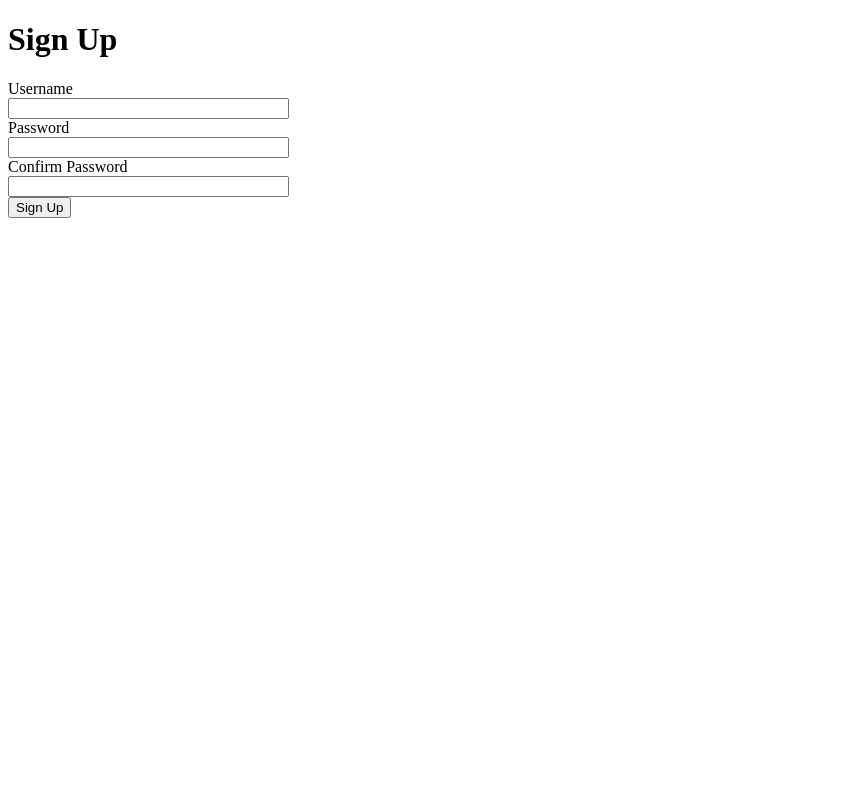
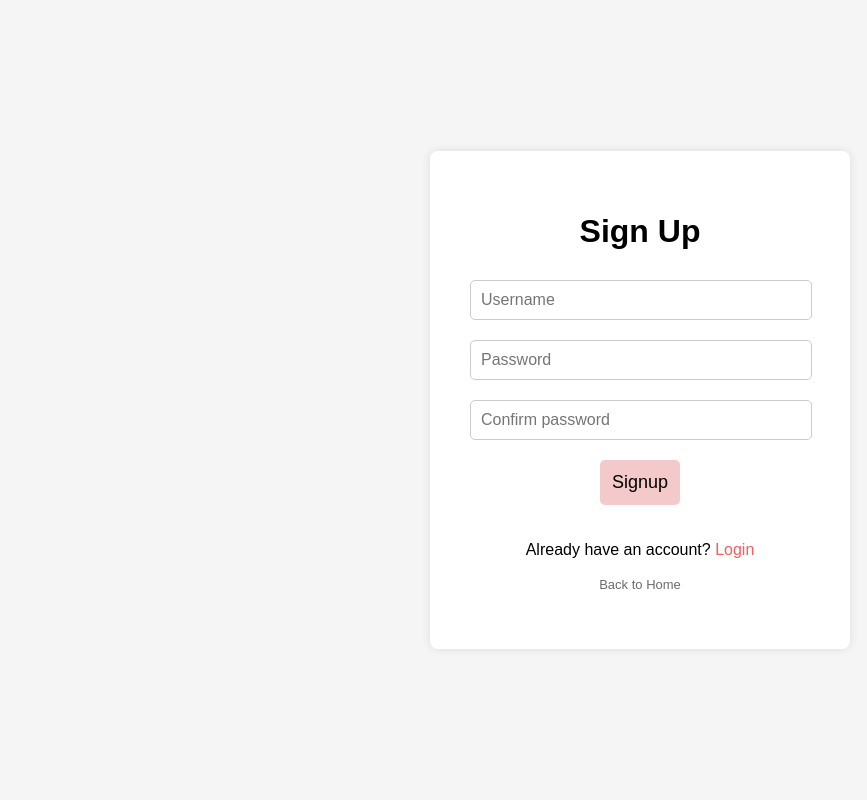
Before and after one commit to sharunnd/mood-analyzer, a Flask app: page /signup in a window 1280 px wide. Shown: the whole page, without its empty margins (0-867 px from the left). Run offline with Flask 2, Linux system fonts and the light colour scheme.

Commit message:
signup page css

```diff
--- a/mood_analyzer/templates/signup.html
+++ b/mood_analyzer/templates/signup.html
@@ -1,38 +1,121 @@
 <!DOCTYPE html>
 <html lang="en">
+
 <head>
     <meta charset="UTF-8">
     <meta name="viewport" content="width=device-width, initial-scale=1.0">
     <title>Sign Up</title>
+    <style>
+        body {
+            font-family: Arial, sans-serif;
+            background-color: #f5f5f5;
+            margin: 0;
+            padding: 0;
+            display: flex;
+            justify-content: center;
+            align-items: center;
+            height: 100vh;
+            text-align: center;
+        }
+
+        form {
+            display: flex;
+            flex-direction: column;
+            align-items: center;
+        }
+
+        .form-container {
+            background-color: #ffffff;
+            border-radius: 8px;
+            padding: 40px;
+            box-shadow: 0px 0px 10px 0px rgba(0, 0, 0, 0.1);
+        }
+
+        .form-container h1 {
+            text-align: center;
+            margin-bottom: 30px;
+        }
+
+        .form-group {
+            margin-bottom: 20px;
+        }
+
+        input[type="text"],
+        input[type="password"] {
+            width: calc(100% - 20px);
+            padding: 10px;
+            font-size: 16px;
+            border: 1px solid #ccc;
+            border-radius: 5px;
+        }
+
+        .error-message {
+            color: red;
+        }
+
+        button[type="submit"] {
+
+            padding: 12px;
+            font-size: 18px;
+            background-color: rgb(243, 201, 201);
+            color: black;
+            border: none;
+            border-radius: 5px;
+            cursor: pointer;
+            transition: 0.3s;
+
+        }
+
+        button[type="submit"]:hover {
+            background-color: white;
+            color: rgb(242, 95, 95);
+        }
+
+        p a {
+            text-decoration: none;
+            color: rgb(242, 95, 95);
+        }
+
+        .home-link {
+            color: #6c6b6a;
+            font-size: small;
+        }
+    </style>
 </head>
+
 <body>
+    <div class="form-container">
         <h1>Sign Up</h1>
         <form method="POST">
             {{ form.hidden_tag() }}
-        <div>
-            {{ form.username.label }}<br>
-            {{ form.username(size=32) }}<br>
+            <div class="form-group">
+
+                {{ form.username(size=32, placeholder="Username") }}<br>
                 {% for error in form.username.errors %}
-            <span style="color: red;">{{ error }}</span><br>
+                <span class="error-message">{{ error }}</span><br>
                 {% endfor %}
             </div>
-        <div>
-            {{ form.password.label }}<br>
-            {{ form.password(size=32) }}<br>
+            <div class="form-group">
+
+                {{ form.password(size=32, placeholder="Password") }}<br>
                 {% for error in form.password.errors %}
-            <span style="color: red;">{{ error }}</span><br>
+                <span class="error-message">{{ error }}</span><br>
                 {% endfor %}
             </div>
-        <div>
-            {{ form.confirm_password.label }}<br>
-            {{ form.confirm_password(size=32) }}<br>
+            <div class="form-group">
+
+                {{ form.confirm_password(size=32, placeholder="Confirm password") }}<br>
                 {% for error in form.confirm_password.errors %}
-            <span style="color: red;">{{ error }}</span><br>
+                <span class="error-message">{{ error }}</span><br>
                 {% endfor %}
             </div>
-        <div>
-            {{ form.submit() }}
+            <div class="form-group">
+                <button type="submit">Signup</button>
             </div>
         </form>
+        <p>Already have an account? <a href="/login">Login</a></p>
+        <p><a href="/" class="home-link">Back to Home</a></p>
+    </div>
 </body>
+
 </html>
```
Also changed, not shown: mood_analyzer/templates/login.html (+15 -2 lines). Lines whose indentation alone changed are shown as unchanged.
